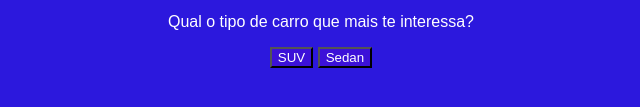
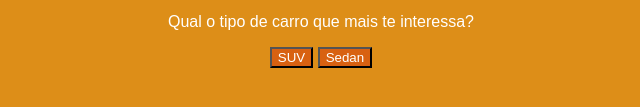
Before and after one commit to Eknilk/figma, a plain HTML site: page index.html in a window 1280 px wide. Shown: the part 327-434 px from the top of the page, without its empty margins (319-959 px from the left). Drawn offline with Linux system fonts and the light colour scheme; a web font is replaced by a local one.

Commit message:
Update style.css

```diff
--- a/style.css
+++ b/style.css
@@ -1,5 +1,5 @@
 body {
-    background-color: #2c18dd;
+    background-color: #dd8e18;
     color: white;
     font-family: "Bai Jamjuree", sans-serif;
     display: flex;
@@ -10,7 +10,7 @@ body {
 }
 
 button {
-    background-color: #3c11d8;
+    background-color: #d86111;
     color: white;
     font-family: "Bai Jamjuree", sans-serif;
 }
```
